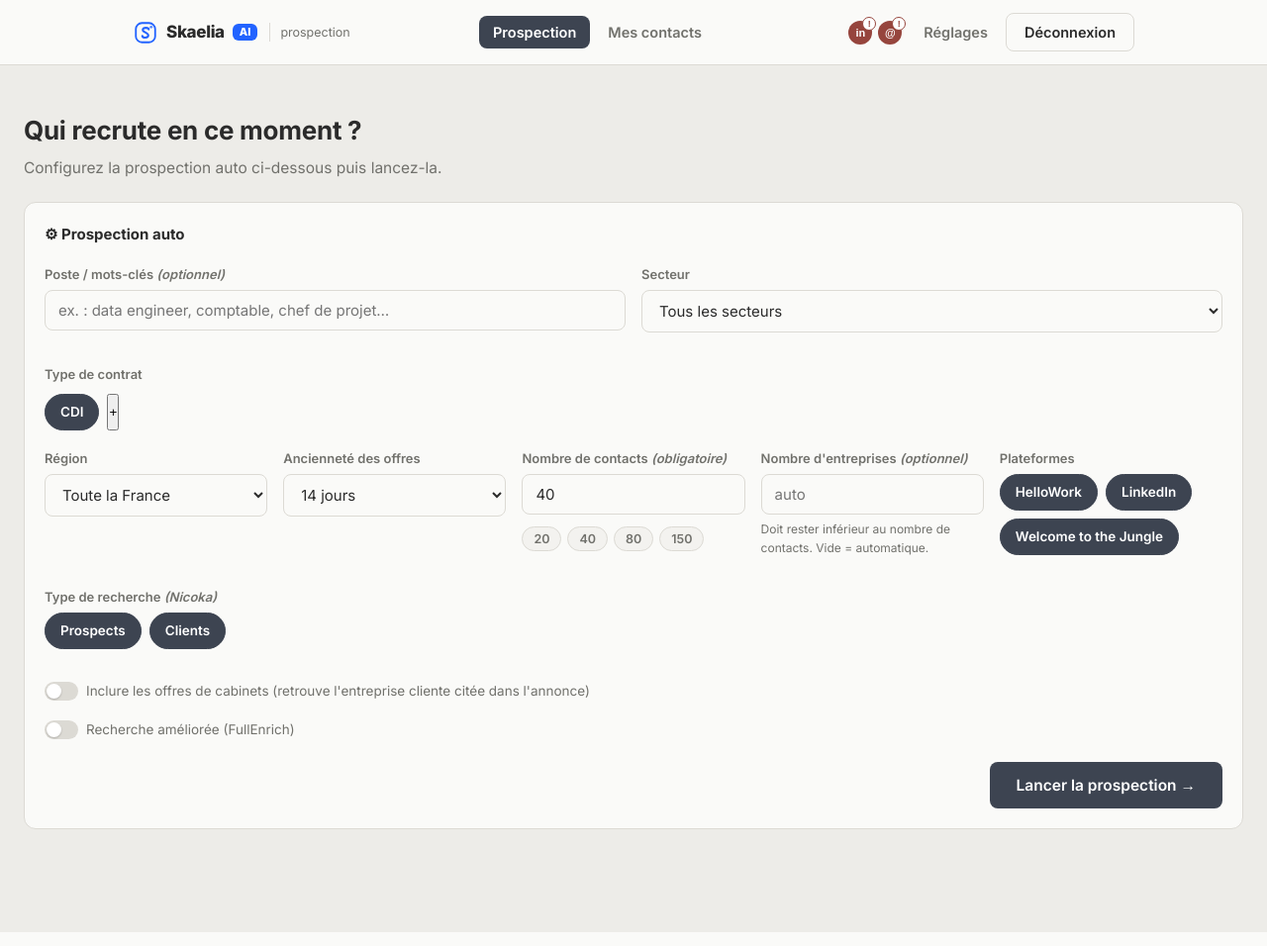
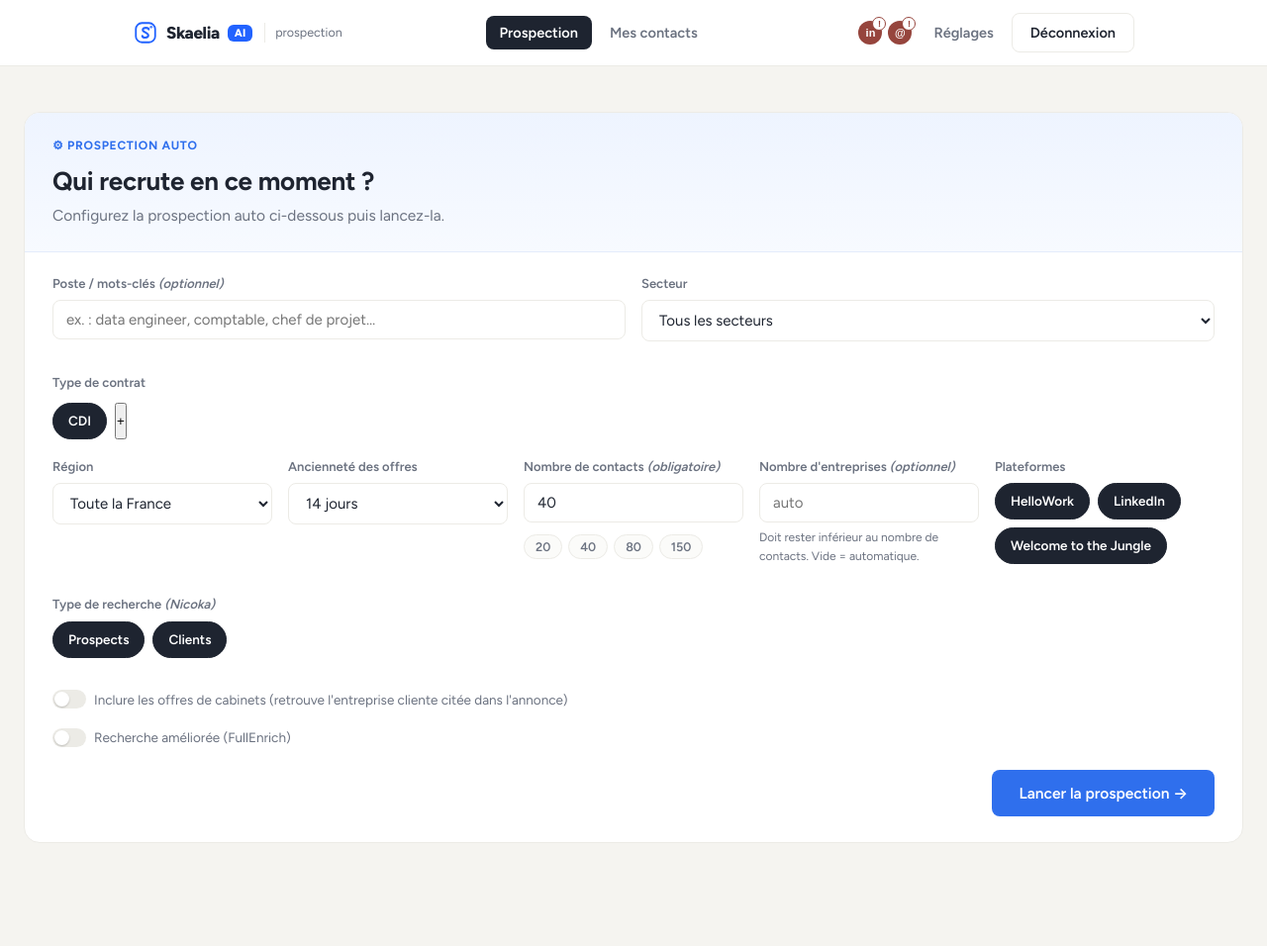
Before and after one commit to gabrielskaelia/skaelia.ai, a Flask app: page / in a window 1280 px wide. Shown: the whole page at 99% size. Run offline with Flask 3, Linux system fonts and the light colour scheme; the visitor is signed in with stand-in values (Sample User, id 1); data that the repository does not hold is empty.

Commit message:
Nouveau thème clair bleu (façon maquette) + Profil au-dessus d'Ajouter
- Thème : accent bleu (#2F6FED), fond crème, cartes blanches arrondies,
  police Figtree. Foncé conservé pour les éléments sélectionnés (onglets nav,
  pills). Bandeau bleu dégradé en tête du panneau de recherche, titre à
  l'intérieur.
- Colonne contacts (résultats) : « Profil ↗ » affiché au-dessus de
  « + Ajouter ».

Co-Authored-By: Claude Fable 5 <noreply@anthropic.com>

```diff
--- a/static/app.js
+++ b/static/app.js
@@ -405,18 +405,21 @@ function dessinerTable() {
     }
     const visibles = resultats.contacts.map((c, i) => ({ c, i }));
     table.innerHTML =
-      "<thead><tr><th></th><th>Contact</th><th>Poste du contact</th><th>Entreprise</th><th>Recrute actuellement</th><th>LinkedIn</th><th></th></tr></thead><tbody>" +
+      "<thead><tr><th>Contact</th><th>Poste du contact</th><th>Entreprise</th><th>Recrute actuellement</th><th></th><th></th></tr></thead><tbody>" +
       visibles.map(({ c, i }) => {
         const dansCarnet = clesSauvegardees.has(cleContact(c));
+        const profil = c.url_linkedin
+          ? `<a class="lien-profil" href="${echapper(c.url_linkedin)}" target="_blank" rel="noopener">Profil ↗</a>`
+          : "";
+        const ajout = dansCarnet
+          ? '<span class="badge badge-ok">ajouté ✓</span>'
+          : `<button class="btn-ajout" data-idx="${i}">+ Ajouter</button>`;
         return `<tr>
-        <td>${dansCarnet
-            ? '<span class="badge badge-ok">ajouté ✓</span>'
-            : `<button class="btn-ajout" data-idx="${i}">+ Ajouter</button>`}</td>
         <td><strong>${echapper(c.nom)}</strong></td>
         <td>${echapper(c.poste)}</td>
         <td>${echapper(c.entreprise)}${badgeType(c.type)}</td>
         <td class="cellule-postes">${offresDeLEntreprise(c.entreprise)}</td>
-        <td><a href="${echapper(c.url_linkedin)}" target="_blank" rel="noopener">Profil</a></td>
+        <td><div class="cellule-actions">${profil}${ajout}</div></td>
         <td><button class="btn-suppr" data-suppr="${i}" title="Retirer ce contact">✕</button></td></tr>`;
       }).join("") +
       "</tbody>";
--- a/static/style.css
+++ b/static/style.css
@@ -1,14 +1,17 @@
-/* ============ Thème sobre — Skaelia Prospection ============ */
+/* ============ Thème clair bleu — Skaelia Prospection ============ */
 :root {
-  --fond: #EDECE8;
-  --surface: #FAFAF8;
-  --surface-2: #F3F2EF;
-  --texte: #2B2B2B;
-  --texte-2: #71716C;
-  --accent: #3D4451;
-  --accent-hover: #2C313B;
-  --bordure: #DCDAD4;
-  --bordure-2: #E7E5E0;
+  --fond: #F5F4F0;
+  --surface: #FFFFFF;
+  --surface-2: #FBFBF9;
+  --texte: #1E2430;
+  --texte-2: #6B7280;
+  --accent: #2F6FED;          /* bleu : boutons d'action, liens, accents */
+  --accent-hover: #245FD6;
+  --accent-doux: #E7EFFE;     /* fond bleu très clair (badges, pastilles) */
+  --sombre: #1E2430;          /* foncé : éléments « sélectionnés » (onglets, pills) */
+  --sombre-hover: #10141C;
+  --bordure: #ECEBE6;
+  --bordure-2: #E2E0DA;
   --ok: #3E6B4F;
   --attention: #8A6D3B;
   --erreur: #96453D;
@@ -17,7 +20,7 @@
 * { margin: 0; padding: 0; box-sizing: border-box; }
 
 body {
-  font-family: "Inter", "Segoe UI", sans-serif;
+  font-family: "Figtree", "Inter", "Segoe UI", sans-serif;
   background: var(--fond);
   color: var(--texte);
   font-size: 15.5px;
@@ -74,7 +77,7 @@ h2 { font-size: 18px; font-weight: 650; }
   display: inline-flex; align-items: center; gap: 7px;
 }
 .nav-onglet:hover { color: var(--texte); }
-.nav-onglet.actif { background: var(--accent); color: #fff; }
+.nav-onglet.actif { background: var(--sombre); color: #fff; }
 .pastille {
   font-size: 11.5px; font-weight: 700; min-width: 18px; text-align: center;
   background: var(--surface-2); color: var(--texte); border-radius: 999px; padding: 1px 6px;
@@ -185,7 +188,7 @@ a.option-contact:hover { border-color: var(--accent); transform: translateY(-1px
 /* ---------- Cartes ---------- */
 .carte {
   background: var(--surface); border: 1px solid var(--bordure);
-  border-radius: 12px; padding: 26px;
+  border-radius: 16px; padding: 26px;
 }
 
 /* ---------- Recherche ---------- */
@@ -210,7 +213,21 @@ a.option-contact:hover { border-color: var(--accent); transform: translateY(-1px
 .lien-options:hover { color: var(--accent-hover); }
 .panneau-options {
   margin-top: 14px; background: var(--surface); border: 1px solid var(--bordure);
-  border-radius: 12px; padding: 20px; display: flex; flex-direction: column; gap: 18px;
+  border-radius: 16px; padding: 26px 28px; display: flex; flex-direction: column; gap: 18px;
+  overflow: hidden;
+}
+/* Bandeau bleu en tête du panneau (marges négatives : occupe toute la largeur) */
+.panneau-entete {
+  margin: -26px -28px 4px; padding: 24px 28px;
+  background: linear-gradient(180deg, #EEF4FF, #F7FAFF);
+  border-bottom: 1px solid #E4ECFB;
+}
+.panneau-entete h1 { margin: 2px 0 3px; }
+.panneau-entete .sous-titre { color: var(--texte-2); margin: 0; }
+.opt-eyebrow {
+  display: flex; align-items: center; gap: 8px; margin-bottom: 6px;
+  font-size: 12px; font-weight: 700; color: var(--accent);
+  text-transform: uppercase; letter-spacing: .06em;
 }
 .opt-titre { font-size: 15px; font-weight: 700; color: var(--texte); }
 .suggestions-offres { display: flex; flex-wrap: wrap; gap: 6px; margin-top: 6px; }
@@ -234,7 +251,7 @@ a.option-contact:hover { border-color: var(--accent); transform: translateY(-1px
   padding: 7px 15px; border-radius: 999px; transition: all .12s;
 }
 .pill:hover span { border-color: var(--accent); color: var(--texte); }
-.pill input:checked + span { background: var(--accent); border-color: var(--accent); color: #fff; }
+.pill input:checked + span { background: var(--sombre); border-color: var(--sombre); color: #fff; }
 .pill-desactive { cursor: not-allowed; }
 .pill-desactive span { opacity: .5; }
 
@@ -464,3 +481,7 @@ td a:hover { text-decoration: underline; }
 .ob-point.actif { background: var(--accent, #2263FF); }
 .ob-etape { display: flex; flex-direction: column; gap: 10px; }
 .ob-etape .reg-ligne { margin-top: 4px; }
+
+/* ---- Colonne actions contacts : Profil au-dessus de Ajouter ---- */
+.cellule-actions { display: flex; flex-direction: column; align-items: flex-start; gap: 7px; }
+.cellule-actions .lien-profil { font-weight: 600; font-size: 12.5px; color: var(--accent); }
--- a/templates/connexion.html
+++ b/templates/connexion.html
@@ -6,7 +6,7 @@
   <title>Connexion — Skaelia Prospection</title>
   <link rel="preconnect" href="https://fonts.googleapis.com">
   <link rel="preconnect" href="https://fonts.gstatic.com" crossorigin>
-  <link href="https://fonts.googleapis.com/css2?family=Inter:wght@400;500;600;700;800&display=swap" rel="stylesheet">
+  <link href="https://fonts.googleapis.com/css2?family=Figtree:wght@400;500;600;700;800&display=swap" rel="stylesheet">
   <link rel="icon" type="image/svg+xml" href="/static/favicon.svg">
   <link rel="stylesheet" href="/static/style.css">
 </head>
--- a/templates/definir_mdp.html
+++ b/templates/definir_mdp.html
@@ -4,7 +4,7 @@
   <meta charset="UTF-8">
   <meta name="viewport" content="width=device-width, initial-scale=1.0">
   <title>Choisir un mot de passe — Skaelia Prospection</title>
-  <link href="https://fonts.googleapis.com/css2?family=Inter:wght@400;500;600;700;800&display=swap" rel="stylesheet">
+  <link href="https://fonts.googleapis.com/css2?family=Figtree:wght@400;500;600;700;800&display=swap" rel="stylesheet">
   <link rel="icon" type="image/svg+xml" href="/static/favicon.svg">
   <link rel="stylesheet" href="/static/style.css">
 </head>
--- a/templates/index.html
+++ b/templates/index.html
@@ -6,7 +6,7 @@
   <title>Skaelia — Prospection</title>
   <link rel="preconnect" href="https://fonts.googleapis.com">
   <link rel="preconnect" href="https://fonts.gstatic.com" crossorigin>
-  <link href="https://fonts.googleapis.com/css2?family=Inter:wght@400;500;600;700;800&display=swap" rel="stylesheet">
+  <link href="https://fonts.googleapis.com/css2?family=Figtree:wght@400;500;600;700;800&display=swap" rel="stylesheet">
   <link rel="icon" type="image/svg+xml" href="/static/favicon.svg">
   <link rel="stylesheet" href="/static/style.css?v={{ v }}">
 </head>
@@ -42,11 +42,12 @@
    <div id="vueProspection">
     <!-- ===== Recherche ===== -->
     <div class="zone-recherche">
-      <h1>Qui recrute en ce moment&nbsp;?</h1>
-      <p class="sous-titre">Configurez la prospection auto ci-dessous puis lancez-la.</p>
-
       <div class="panneau-options" id="panneauOptions">
-        <div class="opt-titre">⚙ Prospection auto</div>
+        <div class="panneau-entete">
+          <div class="opt-eyebrow">⚙ Prospection auto</div>
+          <h1>Qui recrute en ce moment&nbsp;?</h1>
+          <p class="sous-titre">Configurez la prospection auto ci-dessous puis lancez-la.</p>
+        </div>
         <div class="opt-grille">
           <label class="champ">
             <span class="champ-libelle">Poste / mots-clés <em>(optionnel)</em></span>
--- a/templates/message.html
+++ b/templates/message.html
@@ -4,7 +4,7 @@
   <meta charset="UTF-8">
   <meta name="viewport" content="width=device-width, initial-scale=1.0">
   <title>{{ titre }} — Skaelia Prospection</title>
-  <link href="https://fonts.googleapis.com/css2?family=Inter:wght@400;500;600;700;800&display=swap" rel="stylesheet">
+  <link href="https://fonts.googleapis.com/css2?family=Figtree:wght@400;500;600;700;800&display=swap" rel="stylesheet">
   <link rel="icon" type="image/svg+xml" href="/static/favicon.svg">
   <link rel="stylesheet" href="/static/style.css">
 </head>
```
